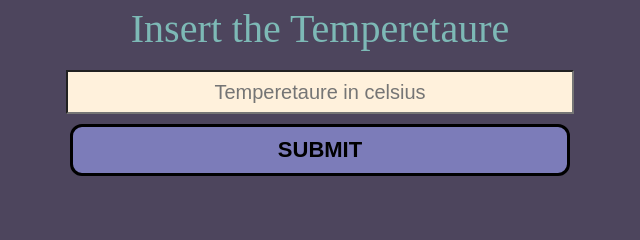
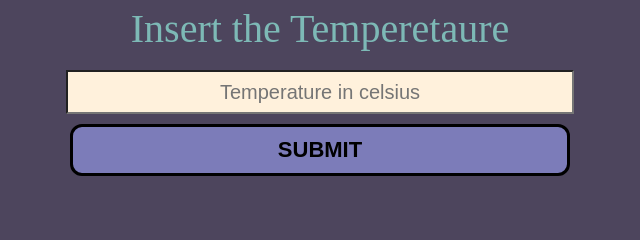
Before and after one commit to Chirag-12345/Celsius-to-fahrenheit-converter, a plain HTML site: page index.html in a window 1280 px wide. Shown: the part 156-396 px from the top of the page, 320-960 px from the left. Drawn offline with Linux system fonts and the light colour scheme.

Commit message:
Updated spelling of temperature
Had mistake in spelling of temperature (placeholder)

```diff
--- a/index.html
+++ b/index.html
@@ -17,7 +17,7 @@
     <div class="div1">
       <label for="Given-Temperetaure">Insert the Temperetaure </label>
       <BR></BR>
-      <input type="number" name="" id="Given-Temperetaure"  placeholder="Temperetaure in celsius"/>
+      <input type="number" name="" id="Given-Temperetaure"  placeholder="Temperature in celsius"/>
       <br>
       <button onclick="myfunction()" class="btn"><b>SUBMIT</b></button>
       <p><span id="old"></span>°C is equal to <span id="new"></span>°F</p>
```
